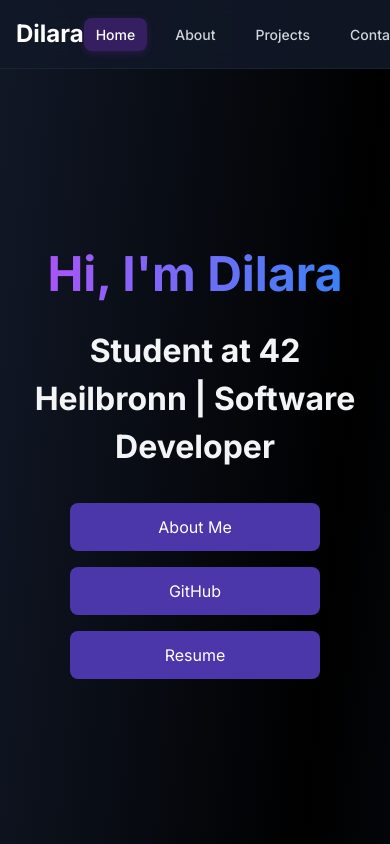
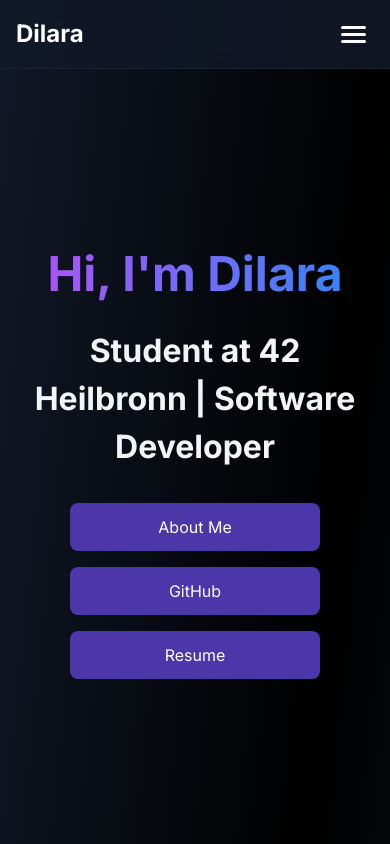
Before and after one commit to dubu13/my_portfolio, a Next.js app: page / in a window 390 px wide. Shown: the top 844 px of the page. Built offline with nearby package versions, Linux system fonts and the light colour scheme.

Commit message:
Add responsive mobile navigation with hamburger menu
- Implement mobile dropdown menu with smooth animations
- Fix mobile tap highlights and touch interactions
- Add proper responsive navigation controls

```diff
--- a/app/components/Navigation.tsx
+++ b/app/components/Navigation.tsx
@@ -5,6 +5,7 @@ import { useState, useEffect } from "react";
 export default function Navigation() {
     const [activeSection, setActiveSection] = useState("");
     const [isScrolled, setIsScrolled] = useState(false);
+    const [isMobileMenuOpen, setIsMobileMenuOpen] = useState(false);
 
     const navItems = [
         { name: "Home", href: "#home"},
@@ -39,6 +40,7 @@ export default function Navigation() {
         e.preventDefault();
         const element = document.querySelector(href);
         element?.scrollIntoView({ behavior: "smooth" });
+        setIsMobileMenuOpen(false);
     };
 
     return (
@@ -53,7 +55,30 @@ export default function Navigation() {
                         Dilara
                     </a>
 
-                    <ul className="nav-menu">
+                    <button
+                        className="mobile-menu-btn"
+                        onClick={() => setIsMobileMenuOpen(!isMobileMenuOpen)}
+                        aria-label="Toggle menu"
+                    >
+                        <span></span>
+                        <span></span>
+                        <span></span>
+                    </button>
+                    <ul className="nav-menu desktop-menu">
+                        {navItems.map((item) => (
+                            <li key={item.name}>
+                                <a
+                                    href={item.href}
+                                    className={`nav-link ${activeSection === item.href.substring(1) ? "active" : ""}`}
+                                    onClick={(e) => scrollToSection(e, item.href)}
+                                >
+                                    {item.name}
+                                </a>
+                            </li>
+                        ))}
+                    </ul>
+
+                    <ul className={`nav-menu mobile-menu ${isMobileMenuOpen ? "open" : ""}`}>
                         {navItems.map((item) => (
                             <li key={item.name}>
                                 <a
--- a/app/styles/navigation.css
+++ b/app/styles/navigation.css
@@ -22,6 +22,7 @@
       justify-content: space-between;
       align-items: center;
       padding: 1rem 0;
+      position: relative;
     }
 
     .nav-logo {
@@ -50,11 +51,11 @@
       font-weight: 500;
       padding: 0.5rem 1rem;
       border-radius: 0.5rem;
-      transition: all 0.3s ease;
+      transition: all 0.1s ease;
     }
 
     .nav-link:hover {
-      color: rgb(147, 51, 234);
+      color: rgb(167, 122, 209);
       background: rgba(147, 51, 234, 0.1);
     }
 
@@ -66,4 +67,100 @@
     }
 
     /* do mobile nav */
+    .mobile-menu-btn {
+      display: none;
+      flex-direction: column;
+      gap: 4px;
+      background: none;
+      border: none;
+      cursor: pointer;
+      padding: 8px;
+      z-index: 1001;
+    }
+
+    .mobile-menu-btn span {
+      width: 25px;
+      height: 3px;
+      background-color: white;
+      border-radius: 2px;
+      transition: all 0.3s ease;
+    }
+
+    .mobile-menu {
+      display: none;
+      position: absolute;
+      top: 100%;
+      left: -1rem;
+      right: -1rem;
+      background: linear-gradient(135deg, rgba(17, 24, 39, 0.95), rgba(31, 41, 55, 0.95));
+      backdrop-filter: blur(20px);
+      flex-direction: column;
+      padding: 1.5rem;
+      border: 1px solid rgba(147, 51, 234, 0.2);
+      border-top: 2px solid rgba(55, 65, 81, 0.3);
+      border-radius: 0 0 1rem 1rem;
+      box-shadow: 0 4px 40px rgba(0, 0, 0, 0.3);
+      z-index: 999;
+      animation: slideDown 0.3s ease-out;
+    }
+
+    .mobile-menu.open {
+      display: flex;
+    }
+
+    .mobile-menu li {
+      margin: 0.5rem 0;
+    }
+
+    .mobile-menu .nav-link {
+      display: block;
+      padding: 1rem 1.5rem;
+      text-align: center;
+      border-radius: 0.75rem;
+      font-size: 1.1rem;
+      font-weight: 500;
+      width: 100%;
+      border: 1px solid transparent;
+      transition: all 0.6s ease;
+      position: relative;
+      overflow: hidden;
+      outline: none;
+    }
+
+    .mobile-menu .nav-link:hover {
+      background: linear-gradient(135deg, rgba(147, 51, 234, 0.2), rgba(168, 85, 247, 0.2));
+      border-color: rgba(147, 51, 234, 0.3);
+    }
+
+    .mobile-menu .nav-link.active {
+      background: linear-gradient(135deg, rgba(147, 51, 234, 0.3), rgba(168, 85, 247, 0.3));
+      border-color: rgb(147, 51, 234);
+      color: white;
+    }
+
+    @keyframes slideDown {
+      from {
+        opacity: 0;
+        transform: translateY(-20px);
+      }
+      to {
+        opacity: 1;
+        transform: translateY(0);
+      }
+    }
+
+    @media (hover: hover) and (pointer: fine) {
+      .mobile-menu .nav-link:hover {
+        transform: translateY(-2px);
+        box-shadow: 0 5px 15px rgba(147, 51, 234, 0.2);
+      }
+    }
+
+    @media (hover: none) and (pointer: coarse) {
+      .mobile-menu .nav-link:active {
+        transform: scale(0.98);
+        transition: transform 0.1s ease;
+        background: rgba(147, 51, 234, 0.15);
+      }
+    }
 }
--- a/app/styles/responsive.css
+++ b/app/styles/responsive.css
@@ -1,6 +1,19 @@
 @layer utilities {
   /*mobile*/
   @media (max-width: 767px) {
+    /* Show mobile hamburger, hide desktop menu */
+    .mobile-menu {
+      display: none;
+    }
+
+    .mobile-menu-btn {
+      display: flex;
+    }
+
+    .desktop-menu {
+      display: none; /* Hide desktop navigation on mobile */
+    }
+
     .heading-1 {
       font-size: 2rem;
       text-align: center;
@@ -32,7 +45,6 @@
       max-width: 250px;
       text-align: center;
     }
-
 
     .about-stats {
       grid-template-columns: 1fr;
@@ -77,19 +89,23 @@
       padding-left: 1rem;
       padding-right: 1rem;
     }
-
-    .nav-menu {
-      gap: 1rem;
-    }
-
-    .nav-link {
-      padding: 0.5rem 0.75rem;
-      font-size: 0.875rem;
-    }
   }
 
   /*tablet*/
   @media (min-width: 768px) and (max-width: 1023px) {
+    /* Hide mobile hamburger, show desktop menu */
+    .desktop-menu {
+      display: flex;
+    }
+
+    .mobile-menu {
+      display: none;
+    }
+
+    .mobile-menu-btn {
+      display: none;
+    }
+
     .heading-1 {
       font-size: 3.5rem;
     }
@@ -115,6 +131,19 @@
 
   /*desktop*/
   @media (min-width: 1024px) {
+    /* Hide mobile hamburger, show desktop menu */
+    .desktop-menu {
+      display: flex;
+    }
+
+    .mobile-menu {
+      display: none;
+    }
+
+    .mobile-menu-btn {
+      display: none;
+    }
+
     .heading-1 {
       font-size: 4rem;
     }
@@ -139,6 +168,18 @@
 
   /*large desktop*/
   @media (min-width: 1280px) {
+    .desktop-menu {
+      display: flex;
+    }
+
+    .mobile-menu {
+      display: none;
+    }
+
+    .mobile-menu-btn {
+      display: none;
+    }
+
     .container-width {
       max-width: 80rem;
     }
```
